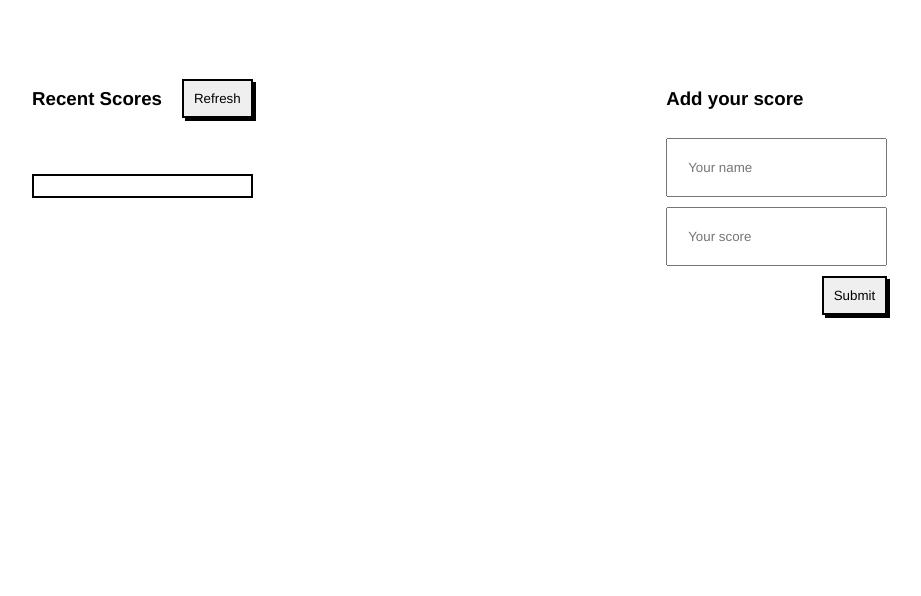
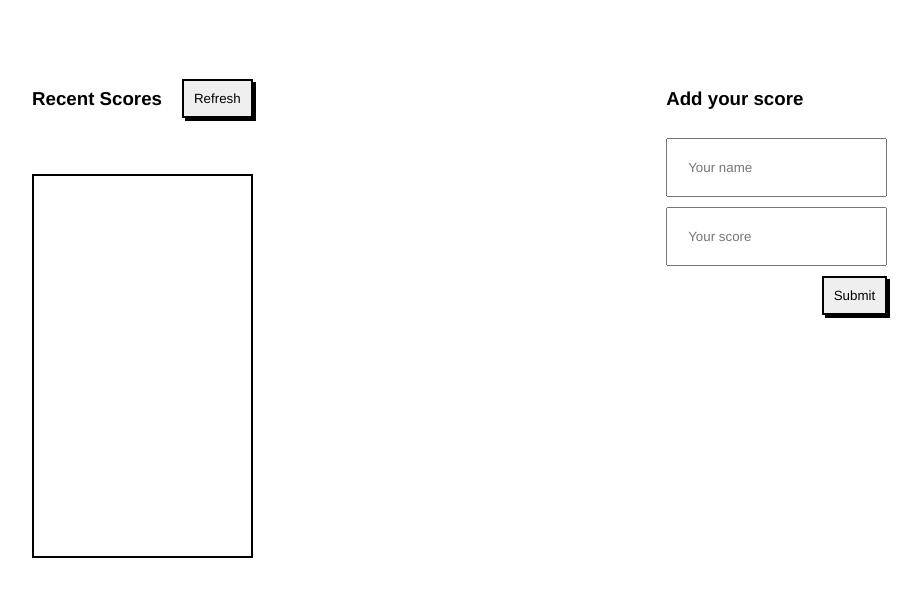
Before and after one commit to ReemMohamedAbdelfatah/Leaderboard, a website built with webpack: page src/temp.html in a window 1280 px wide. Shown: the part 92-688 px from the top of the page, without its empty margins (86-1007 px from the left). Built offline with nearby package versions, Linux system fonts and the light colour scheme; no server answers.

Commit message:
Final styling

```diff
--- a/src/main.css
+++ b/src/main.css
@@ -26,6 +26,7 @@ body::after {
 
 #score-list {
   overflow-y: scroll;
+  height: 45vh;
 }
 
 h3 {
```
Also changed, not shown: dist/index.html, 2 other files.
